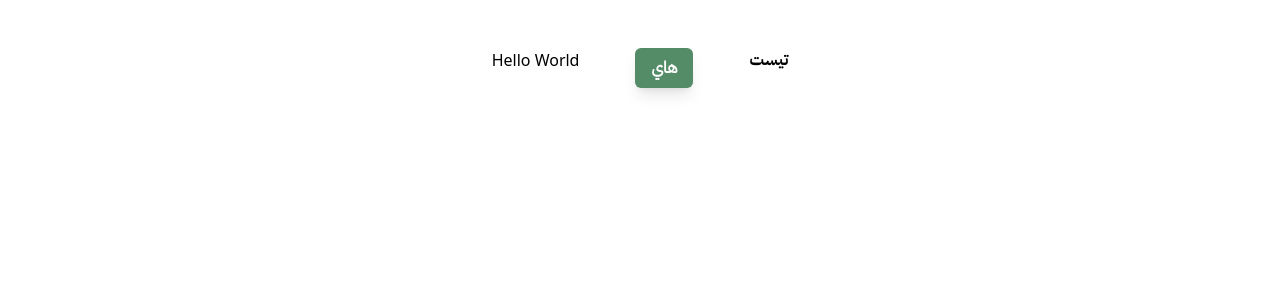
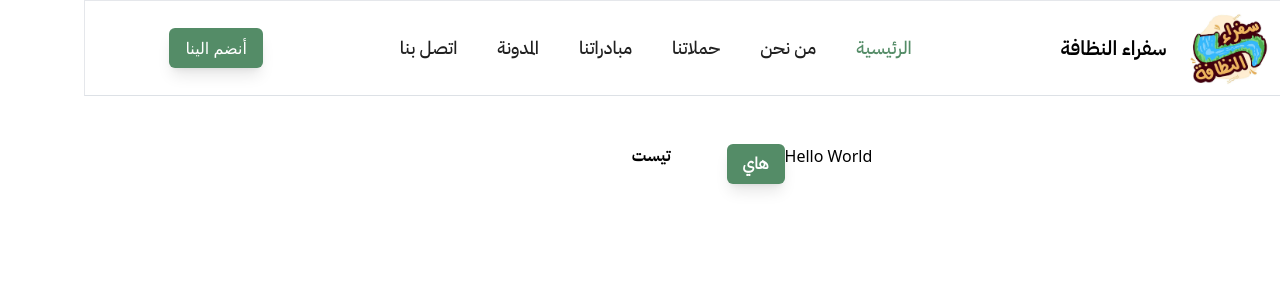
Before and after one commit to Ninnoss/Clean-Iraq-Website, a React (Vite) app: page / in a window 1280 px wide. Shown: the top 300 px of the page. Built offline with nearby package versions, Linux system fonts and the light colour scheme.

Commit message:
finished Navbar

```diff
--- a/index.html
+++ b/index.html
@@ -6,7 +6,7 @@
     <meta name="viewport" content="width=device-width, initial-scale=1.0" />
     <title>Clean Iraq</title>
   </head>
-  <body>
+  <body dir="rtl">
     <div id="root"></div>
     <script type="module" src="/src/main.jsx"></script>
   </body>
--- a/src/App.css
+++ b/src/App.css
@@ -27,6 +27,7 @@
 }
 
 /* React Router NavLink active class */
-/* .active {
-  color: #ee9972;
-} */
+.active {
+  color: #548C67;
+  /* font-weight: 600; */
+}
--- a/src/components/Navigation/MobileNavbar.jsx
+++ b/src/components/Navigation/MobileNavbar.jsx
@@ -1,5 +1,73 @@
-const MobileNavbar = () => {
-  return <nav></nav>;
+/* eslint-disable react/prop-types */
+import { NavLink } from 'react-router-dom';
+import { AiOutlineClose } from 'react-icons/ai';
+
+const MobileNavbar = ({ setToggleMenu }) => {
+  return (
+    <nav
+      role="dialog"
+      aria-modal="true"
+      className="fixed top-0 left-0 w-full h-full bg-highlightGrey flex justify-center items-center slide-bottom z-10  ">
+      <AiOutlineClose
+        size={'2.5rem'}
+        className="fixed top-5 right-5 text-highlightBlack hover:text-primaryGreen "
+        onClick={() => setToggleMenu(false)}
+        aria-label="Close Menu"
+      />
+      <ul
+        role="menu"
+        className="flex flex-col items-center justify-center  space-y-5 text-2xl md:text-3xl  text-highlightBlack font-arabicMedium ">
+        <li className="hover:text-primaryGreen tracking-wider">
+          <NavLink
+            onClick={() => setToggleMenu(false)}
+            to={'/'}
+            role="menuitem">
+            الرئيسية
+          </NavLink>
+        </li>
+        <li className="hover:text-primaryGreen tracking-wider">
+          <NavLink
+            onClick={() => setToggleMenu(false)}
+            to={'/about'}
+            role="menuitem">
+            من نحن
+          </NavLink>
+        </li>
+        <li className="hover:text-primaryGreen tracking-wider">
+          <NavLink
+            onClick={() => setToggleMenu(false)}
+            to={'/campagins'}
+            role="menuitem">
+            حملاتنا
+          </NavLink>
+        </li>
+        <li className="hover:text-primaryGreen tracking-wider">
+          <NavLink
+            onClick={() => setToggleMenu(false)}
+            to={'/projects'}
+            role="menuitem">
+            مبادراتنا
+          </NavLink>
+        </li>
+        <li className="hover:text-primaryGreen tracking-wider">
+          <NavLink
+            onClick={() => setToggleMenu(false)}
+            to="/blogs"
+            role="menuitem">
+            المدونة
+          </NavLink>
+        </li>
+        <li className="hover:text-primaryGreen tracking-wider">
+          <NavLink
+            onClick={() => setToggleMenu(false)}
+            to={'/contact'}
+            role="menuitem">
+            اتصل بنا
+          </NavLink>
+        </li>
+      </ul>
+    </nav>
+  );
 };
 
 export default MobileNavbar;
--- a/src/components/Navigation/Navbar.jsx
+++ b/src/components/Navigation/Navbar.jsx
@@ -1,7 +1,72 @@
+import { NavLink } from 'react-router-dom';
+import images from '../../data/images';
+import Button from '../Button';
+import { HiMenuAlt2 } from 'react-icons/hi';
+import { useState } from 'react';
+import MobileNavbar from './MobileNavbar';
+
 const Navbar = () => {
+  const [toggleMenu, setToggleMenu] = useState(false);
   return (
     <header>
-      <nav></nav>
+      <nav className="flex justify-between md:justify-around items-center px-4 py-2 border-b-[#DDE1E6] border-[1px]">
+        <div>
+          <NavLink
+            to={'/'}
+            end>
+            <div className="flex items-center">
+              <figure>
+                <img
+                  className="w-[50px] sm:w-[75px] lg:w-[100px]"
+                  src={images.navLogo}
+                  alt="Clean Iraq Campaign Logo"
+                />
+                <figcaption className="sr-only">Clean Iraq Campaign Logo</figcaption>
+              </figure>
+              <span className="text-md lg:text-xl text-black font-arabicMedium  md:font-arabicSemibold  mx-3 ">سفراء النظافة</span>
+            </div>
+          </NavLink>
+        </div>
+
+        {/* Mobile Menu */}
+        {toggleMenu && <MobileNavbar setToggleMenu={setToggleMenu} />}
+
+        {/* Desktop Menu */}
+        <div className="hidden md:block">
+          <ul className="flex gap-x-4 lg:gap-x-10  text-lg text-highlightBlack font-arabicMedium">
+            <li className="hover:text-primaryGreen">
+              <NavLink
+                to="/"
+                end>
+                الرئيسية
+              </NavLink>
+            </li>
+            <li className="hover:text-primaryGreen ">
+              <NavLink to="/about">من نحن</NavLink>
+            </li>
+            <li className="hover:text-primaryGreen ">
+              <NavLink to="/campaigns">حملاتنا</NavLink>
+            </li>
+            <li className="hover:text-primaryGreen ">
+              <NavLink to="/projects">مبادراتنا</NavLink>
+            </li>
+            <li className="hover:text-primaryGreen ">
+              <NavLink to="/blogs">المدونة</NavLink>
+            </li>
+            <li className="hover:text-primaryGreen ">
+              <NavLink to="/contact">اتصل بنا</NavLink>
+            </li>
+          </ul>
+        </div>
+        <HiMenuAlt2
+          className="md:hidden"
+          onClick={() => setToggleMenu(true)}
+          size={'1.5rem'}
+          color="#202020"
+          aria-label="Open Menu"
+        />
+        <Button className="rounded-3xl px-3 py-1 lg:px-4 lg:py-2 font-medium hidden md:block ">أنضم الينا</Button>
+      </nav>
     </header>
   );
 };
```
Also changed, not shown: src/data/images.js (+4 -54 lines), src/assets/Imgs/Logo.webp (added), src/components/Home-Page/Hero.jsx (added).
